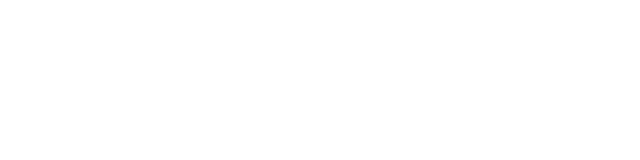
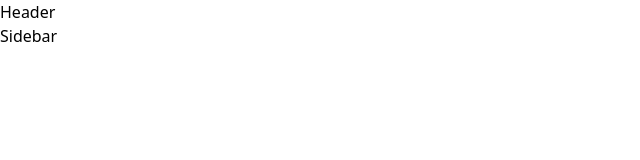
Before and after one commit to unclejames2610/lendsqr-typescript, a React (Create React App) app: page /dashboard in a window 1280 px wide. Before the commit this address had no page. Shown: the top 160 px of the page, without its empty margins (0-640 px from the left). Built offline with nearby package versions, Linux system fonts and the light colour scheme.

Commit message:
new components

```diff
--- a/src/App.tsx
+++ b/src/App.tsx
@@ -1,16 +1,18 @@
-import React from "react";
+import React, { FC } from "react";
 import "./App.css";
 import { BrowserRouter, Routes, Route } from "react-router-dom";
 import Login from "./pages/Login";
+import Dashboard from "./pages/Dashboard";
 
-function App() {
+const App: FC = () => {
   return (
     <BrowserRouter>
       <Routes>
         <Route path="/" element={<Login />} />
+        <Route path="dashboard" element={<Dashboard />} />
       </Routes>
     </BrowserRouter>
   );
-}
+};
 
 export default App;
--- /dev/null
+++ b/src/components/Header.tsx
@@ -0,0 +1,7 @@
+import React from "react";
+
+const Header = () => {
+  return <div>Header</div>;
+};
+
+export default Header;
--- /dev/null
+++ b/src/components/Sidebar.tsx
@@ -0,0 +1,7 @@
+import React from "react";
+
+const Sidebar = () => {
+  return <div>Sidebar</div>;
+};
+
+export default Sidebar;
--- /dev/null
+++ b/src/pages/Dashboard.tsx
@@ -0,0 +1,14 @@
+import React, { FC } from "react";
+import Header from "../components/Header";
+import Sidebar from "../components/Sidebar";
+
+const Dashboard: FC = () => {
+  return (
+    <div>
+      <Header />
+      <Sidebar />
+    </div>
+  );
+};
+
+export default Dashboard;
--- a/src/pages/Login.tsx
+++ b/src/pages/Login.tsx
@@ -1,8 +1,9 @@
-import React from "react";
+import React, { FC } from "react";
 import logo from "../assets/lendsqr-logo.svg";
 import heroImg from "../assets/lendsqr-hero.svg";
+import { Link } from "react-router-dom";
 
-const Login = () => {
+const Login: FC = () => {
   return (
     <div className="mt-12 w-full h-screen mx-auto">
       {/* logo */}
@@ -34,9 +35,11 @@ const Login = () => {
             <h5 className="text-light-blue text-sm font-semibold ">
               FORGOT PASSWORD?
             </h5>
-            <button className="text-white bg-light-blue p-3 rounded-lg font-semibold text-sm w-full tracking-widest">
-              LOG IN
-            </button>
+            <Link to="dashboard">
+              <button className="text-white bg-light-blue p-3 rounded-lg font-semibold text-sm w-full tracking-widest">
+                LOG IN
+              </button>
+            </Link>
           </div>
         </div>
       </div>
```
